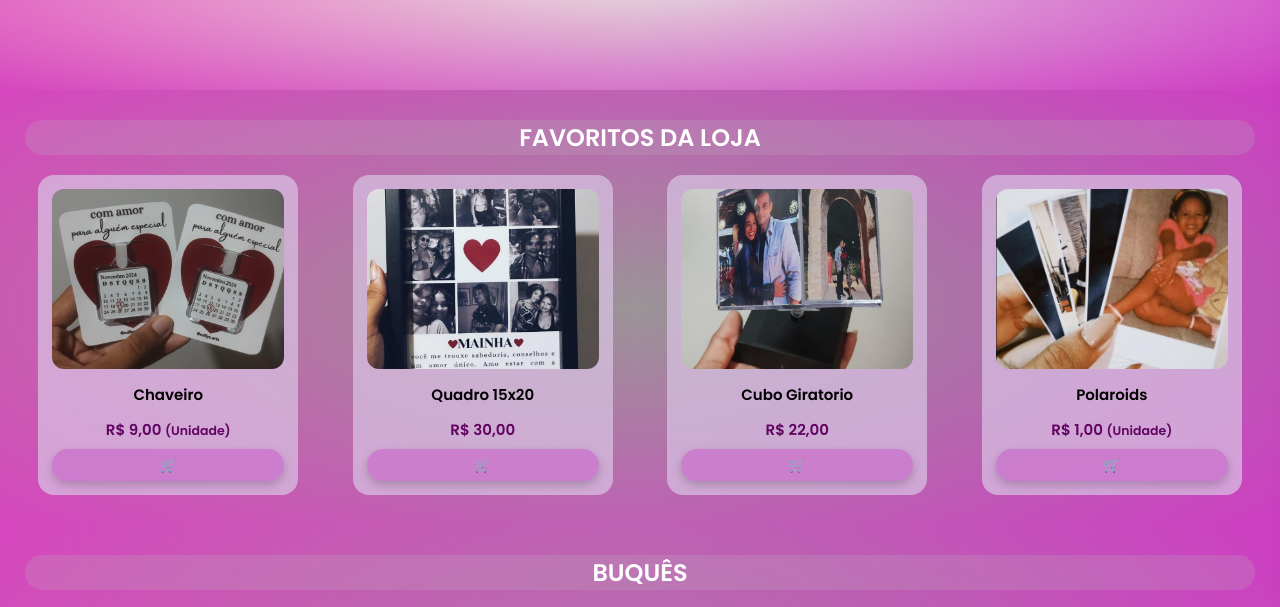
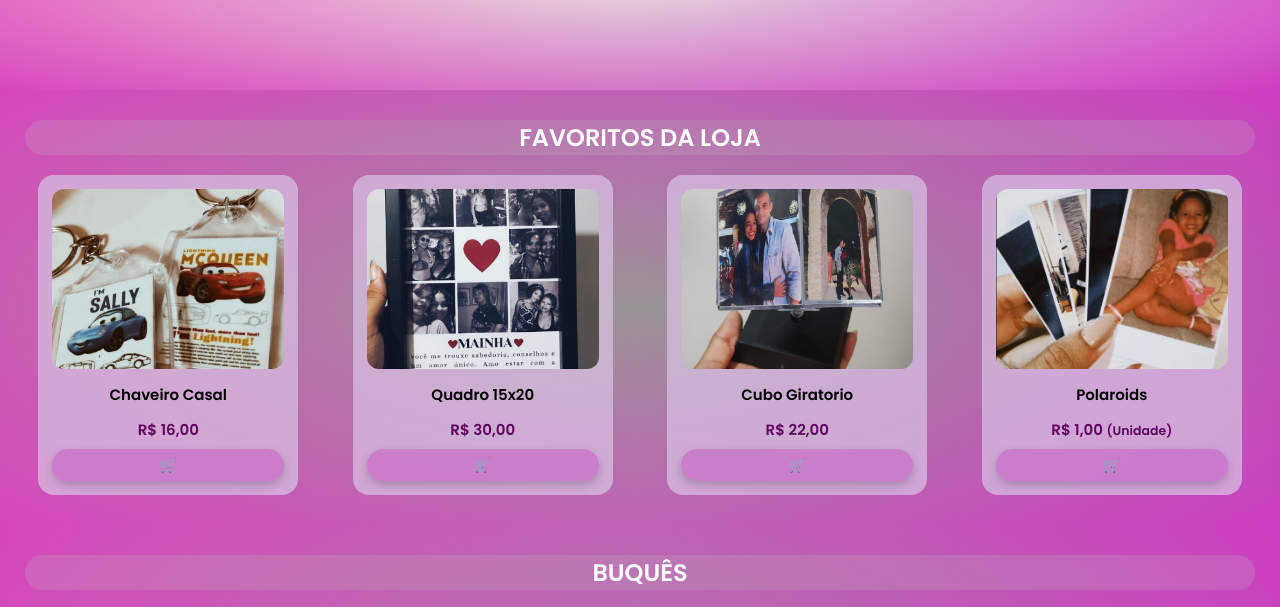
Before and after one commit to Marcello-ribeiro/millys-artss, a plain HTML site: page assets/pages/produtos.html in a window 1280 px wide. Shown: the part 127-734 px from the top of the page. Drawn offline with Linux system fonts and the light colour scheme; a web font is replaced by a local one.

Commit message:
favoritos

```diff
--- a/assets/pages/produtos.html
+++ b/assets/pages/produtos.html
@@ -60,10 +60,10 @@
 <div class="produtos">
 
 <div class="produto">
-<img src="../img/chaveiro.jpeg">
-<h3>Chaveiro</h3>
-<p>R$ 9,00 <small>(Unidade)</small></p>
-<button onclick="abrirProduto('Chaveiro',9,'../img/chaveiro.jpeg',false)">🛒</button>
+<img src="../img/chaveiro-casal.jfif">
+<h3>Chaveiro Casal</h3>
+<p>R$ 16,00</p>
+<button onclick="abrirProduto('Chaveiro Casal',16,'../img/chaveiro-casal.jfif',false)">🛒</button>
 </div>
 
 <div class="produto">
```
